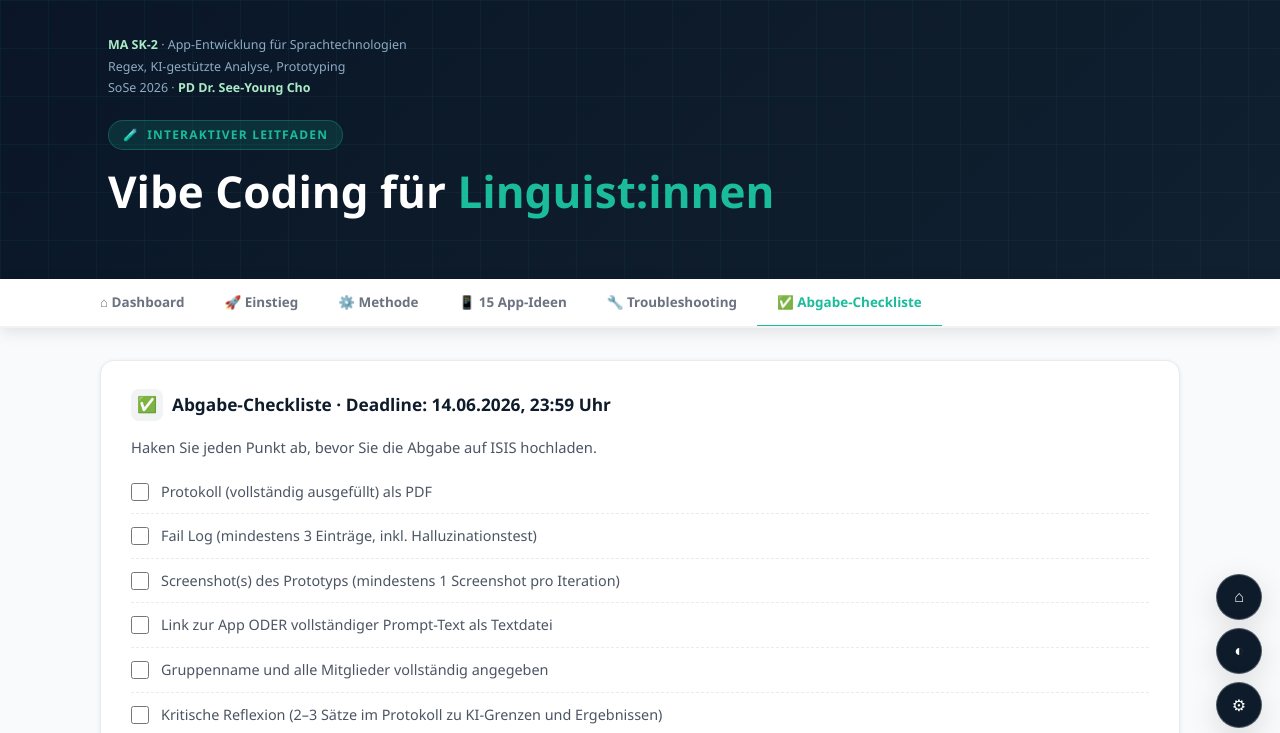
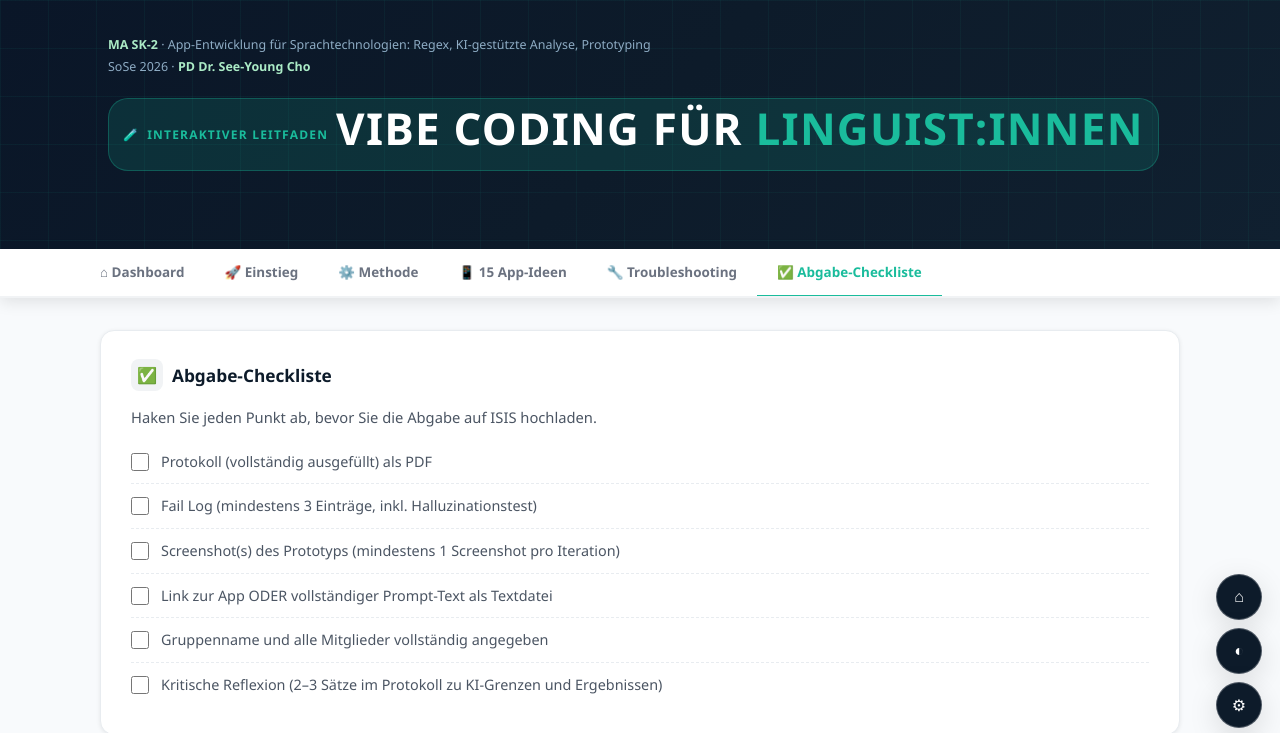
Before and after one commit to choseeyoung/vibe_coding, a plain HTML site: page index.html in a window 1280 px wide. Both pictures are taken after a click on the tab "✅ Abgabe-Checkliste". Shown: the top 733 px of the page. Drawn offline with Linux system fonts and the light colour scheme.

Commit message:
Refactor header and checklist elements for clarity

```diff
--- a/index.html
+++ b/index.html
@@ -857,17 +857,14 @@ body.compact-mode .card { padding: 16px; }
 
     <!-- LV-Info -->
     <div class="header-lv-info">
-      <span><strong>MA SK-2</strong> · App-Entwicklung für Sprachtechnologien</span>
-      <span>Regex, KI-gestützte Analyse, Prototyping</span>
+      <span><strong>MA SK-2</strong> · App-Entwicklung für Sprachtechnologien: Regex, KI-gestützte Analyse, Prototyping</span>
       <span>SoSe 2026 · <strong>PD Dr. See-Young Cho</strong></span>
     </div>
-
     <!-- Haupttitel -->
     <div class="header-title-block">
       <div class="header-eyebrow">
         <span>🧪</span> Interaktiver Leitfaden
-      </div>
-      <h1>Vibe Coding für <em>Linguist:innen</em></h1>
+        <h1>Vibe Coding für <em>Linguist:innen</em></h1>
       </div>
 </header>
 
@@ -1385,7 +1382,7 @@ Wichtige Regeln:
 <div id="s-checklist" class="section" role="tabpanel">
 
   <div class="card">
-    <div class="card-title"><span class="ct-icon">✅</span> Abgabe-Checkliste · Deadline: 14.06.2026, 23:59 Uhr</div>
+    <div class="card-title"><span class="ct-icon">✅</span> Abgabe-Checkliste</div>
     <p class="para">Haken Sie jeden Punkt ab, bevor Sie die Abgabe auf ISIS hochladen.</p>
     <div id="cl-list" role="list" aria-label="Abgabe-Checkliste"></div>
   </div>
```
